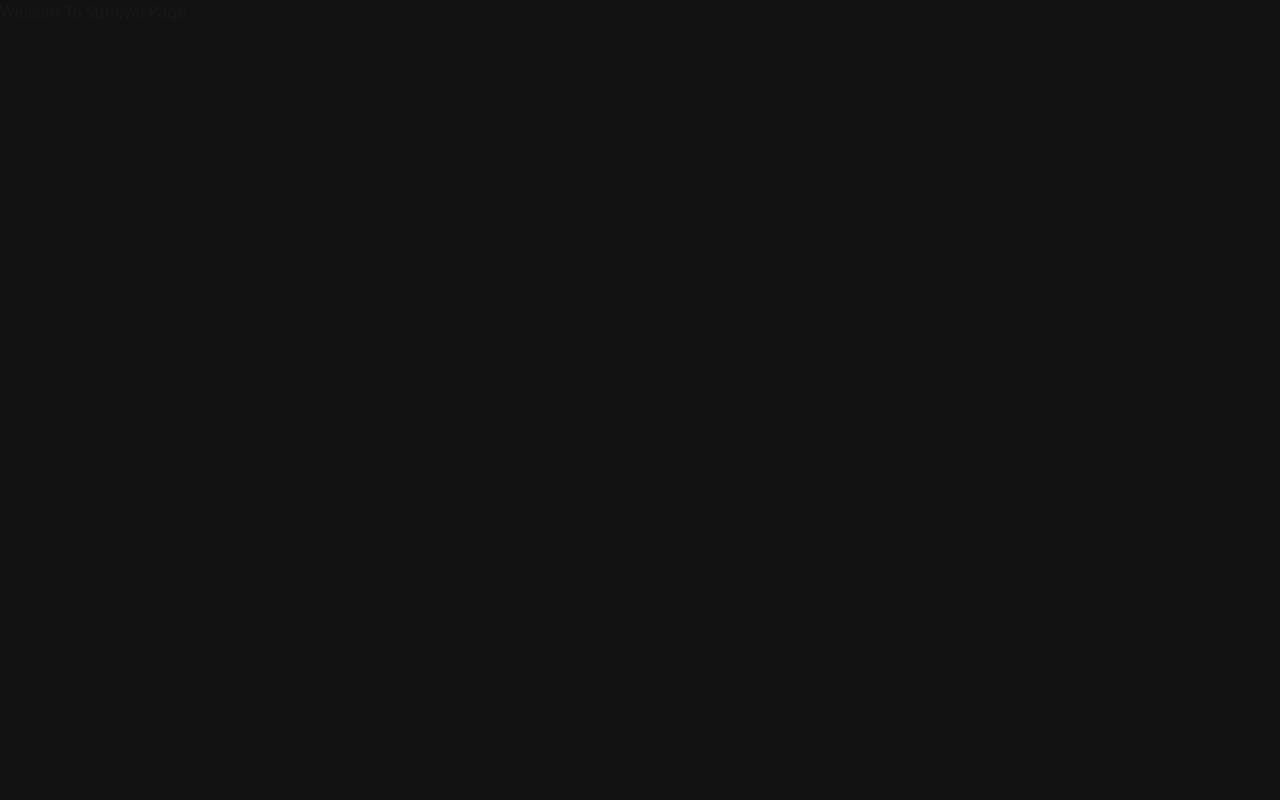
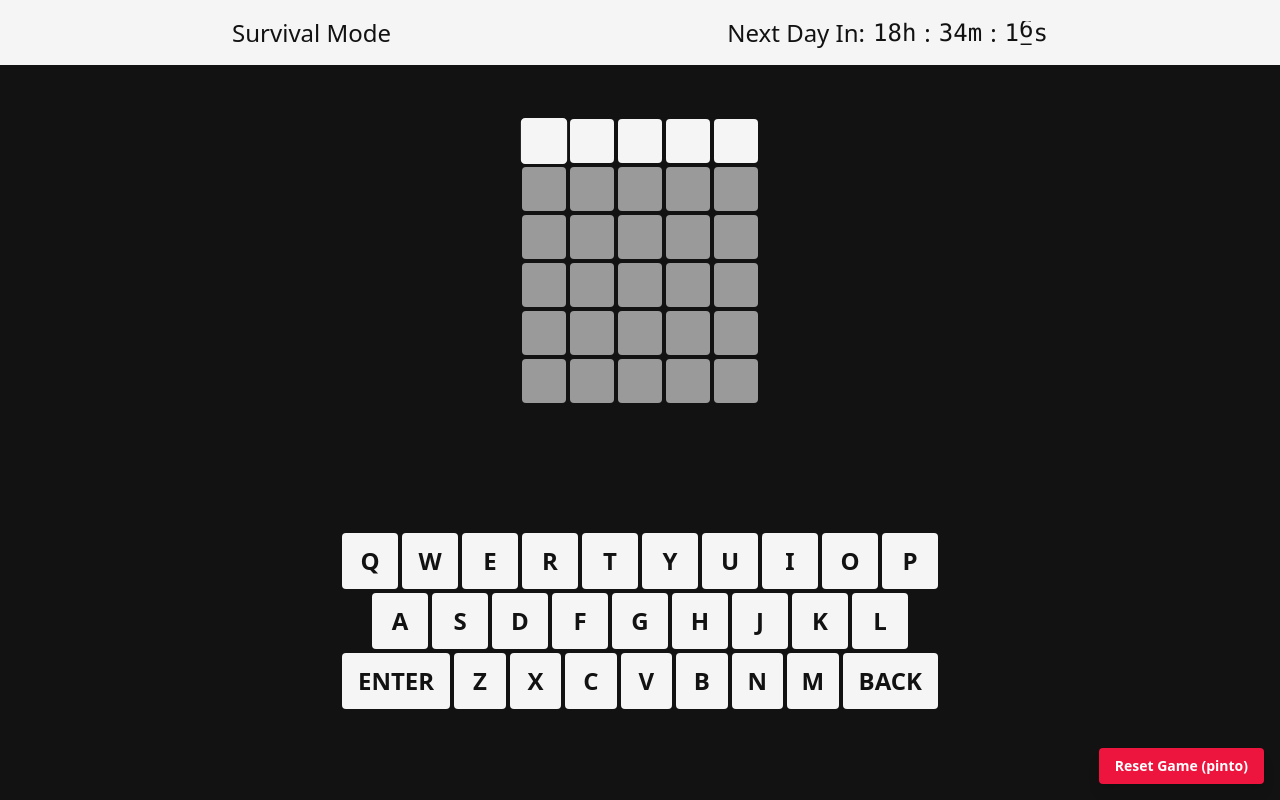
Before and after one commit to MVHMDWVLIIEEEIID/mvhmdle-remake-project, a React (Vite) app: page /survival in a window 1280 px wide. Built offline with nearby package versions, Linux system fonts and the light colour scheme.

Commit message:
Fixed all errors in daily survival conversion and all working pretty well

```diff
--- a/src/components/Keyboard.jsx
+++ b/src/components/Keyboard.jsx
@@ -1,4 +1,5 @@
 export default function Keyboard({ letters, lastChanged }) {
+  if (!letters || typeof letters !== "object") return null;
   // Arrays to hold the JSX elements for each keyboard row
   let lettersRow1 = [];
   let lettersRow2 = [];
--- a/src/pages/Survival.jsx
+++ b/src/pages/Survival.jsx
@@ -1,11 +1,161 @@
+import { useState, useEffect } from "react";
+import Header from "../components/Header";
+import Keyboard from "../components/Keyboard";
+import Tiles from "../components/Tiles";
+import data from "../data/words.json";
 
+export default function Survival({ mode = "survival" }) {
+  const [gameResetKey, setGameResetKey] = useState(0);
 
-export default function Survival() {
+  // --- Constants for Storage Keys ---
+  const LETTERS_KEY = `wordle-letters-${mode}`;
+  const INDEX_KEY = `wordle-solution-index-${mode}`;
 
+  // Storage keys used by the Tiles component to be cleared on reset
+  const TILES_GUESSES_KEY = `${mode}-guesses`;
+  const TILES_TURN_KEY = `${mode}-turn`;
+
+  // Default state for a fresh keyboard
+  const getInitialLetters = () => ({
+    q: { color: " bg-gameLight ", row: 1 },
+    w: { color: " bg-gameLight ", row: 1 },
+    e: { color: " bg-gameLight ", row: 1 },
+    r: { color: " bg-gameLight ", row: 1 },
+    t: { color: " bg-gameLight ", row: 1 },
+    y: { color: " bg-gameLight ", row: 1 },
+    u: { color: " bg-gameLight ", row: 1 },
+    i: { color: " bg-gameLight ", row: 1 },
+    o: { color: " bg-gameLight ", row: 1 },
+    p: { color: " bg-gameLight ", row: 1 },
+    a: { color: " bg-gameLight ", row: 2 },
+    s: { color: " bg-gameLight ", row: 2 },
+    d: { color: " bg-gameLight ", row: 2 },
+    f: { color: " bg-gameLight ", row: 2 },
+    g: { color: " bg-gameLight ", row: 2 },
+    h: { color: " bg-gameLight ", row: 2 },
+    j: { color: " bg-gameLight ", row: 2 },
+    k: { color: " bg-gameLight ", row: 2 },
+    l: { color: " bg-gameLight ", row: 2 },
+    enter: { color: " bg-gameLight ", row: 3, big: true },
+    z: { color: " bg-gameLight ", row: 3 },
+    x: { color: " bg-gameLight ", row: 3 },
+    c: { color: " bg-gameLight ", row: 3 },
+    v: { color: " bg-gameLight ", row: 3 },
+    b: { color: " bg-gameLight ", row: 3 },
+    n: { color: " bg-gameLight ", row: 3 },
+    m: { color: " bg-gameLight ", row: 3 },
+    back: { color: " bg-gameLight ", row: 3, big: true },
+  });
+
+  function getRandom() {
+    return Math.floor(Math.random() * data.length + 1);
+  }
+
+  // Load word index from storage or calculate new daily index
+  const [random, setRandom] = useState(() => {
+    const savedIndex = localStorage.getItem(INDEX_KEY);
+    return savedIndex ? parseInt(savedIndex) : getRandom();
+  });
+
+  // Load keyboard status from storage
+  const [letters, setLetters] = useState(() => {
+    const savedLetters = localStorage.getItem(LETTERS_KEY);
+
+    // 1. If it's the first time playing this mode, savedLetters will be null.
+    // 2. We MUST use JSON.parse() for objects. parseInt() will return NaN for an object string.
+    try {
+      return savedLetters ? JSON.parse(savedLetters) : getInitialLetters();
+    } catch (e) {
+      console.log(e);
+      return getInitialLetters();
+    }
+  });
+
+  const [lastChanged, setLastChanged] = useState({
+    letter: null,
+    timestamp: 0,
+  });
+
+  const targetWord = data[random];
+
+  // Keep LocalStorage in sync with game state
+  useEffect(() => {
+    localStorage.setItem(LETTERS_KEY, JSON.stringify(letters));
+    localStorage.setItem(INDEX_KEY, random.toString());
+  }, [letters, random, LETTERS_KEY, INDEX_KEY]);
+
+  // Update keyboard colors based on guess results
+  const changeColor = (newColor, letterKey) => {
+    const key = letterKey.toLowerCase();
+    setLetters((prev) => {
+      const current = prev[key];
+      if (!current) return prev;
+
+      // Hierarchy logic: Green beats Yellow, Yellow beats Grey
+      const currentColor = current.color;
+      if (currentColor.includes("bg-gameGreen")) return prev;
+      if (
+        currentColor.includes("bg-gameYellow") &&
+        !newColor.includes("bg-gameGreen")
+      )
+        return prev;
+      if (
+        currentColor.includes("bg-gameGrey") &&
+        newColor.includes("bg-gameGrey")
+      )
+        return prev;
+
+      setLastChanged({ letter: key, timestamp: Date.now() });
+      return { ...prev, [key]: { ...current, color: newColor } };
+    });
+  };
+
+  const handleReset = (e) => {
+    e.currentTarget.blur();
+
+    // 1. Clear storage
+    localStorage.removeItem(INDEX_KEY);
+    localStorage.removeItem(LETTERS_KEY);
+    localStorage.removeItem(TILES_GUESSES_KEY);
+    localStorage.removeItem(TILES_TURN_KEY);
+
+    // 2. Repick the word by updating state
+    const newIndex = getRandom();
+    setRandom(newIndex); // This is the key step to change the word without a refresh
+
+    // 3. Reset other game states
+    setLetters(getInitialLetters());
+    setLastChanged({ letter: null, timestamp: 0 });
+    setGameResetKey((prev) => prev + 1);
+  };
 
   return (
-    <>
-      <h1>Welcom To Survival Page</h1>
-    </>
+    <div className="flex flex-col h-screen relative overflow-hidden bg-gameDark text-white">
+      <div className="flex-1 center">
+        <Header mode={`${mode.charAt(0).toUpperCase() + mode.slice(1)} Mode`} />
+      </div>
+      <div className="flex-6 center">
+        <div className="w-1/2 h-full center">
+          {/* Key prop ensures the whole component restarts on reset */}
+          <Tiles
+            key={gameResetKey}
+            targetWord={targetWord}
+            changeColor={changeColor}
+            storageKey={mode}
+          />
+        </div>
+      </div>
+      <div className="flex-5 center shrink-0 mb-4">
+        <Keyboard letters={letters} lastChanged={lastChanged} />
+      </div>
+
+      {/* Debug Reset Button positioned at bottom-right */}
+      <button
+        onClick={handleReset}
+        className="absolute bottom-4 right-4 bg-gameRed hover:bg-red-700 text-white font-bold py-2 px-4 rounded shadow-lg text-sm z-50 transition-colors"
+      >
+        Reset Game ({targetWord})
+      </button>
+    </div>
   );
 }
```
